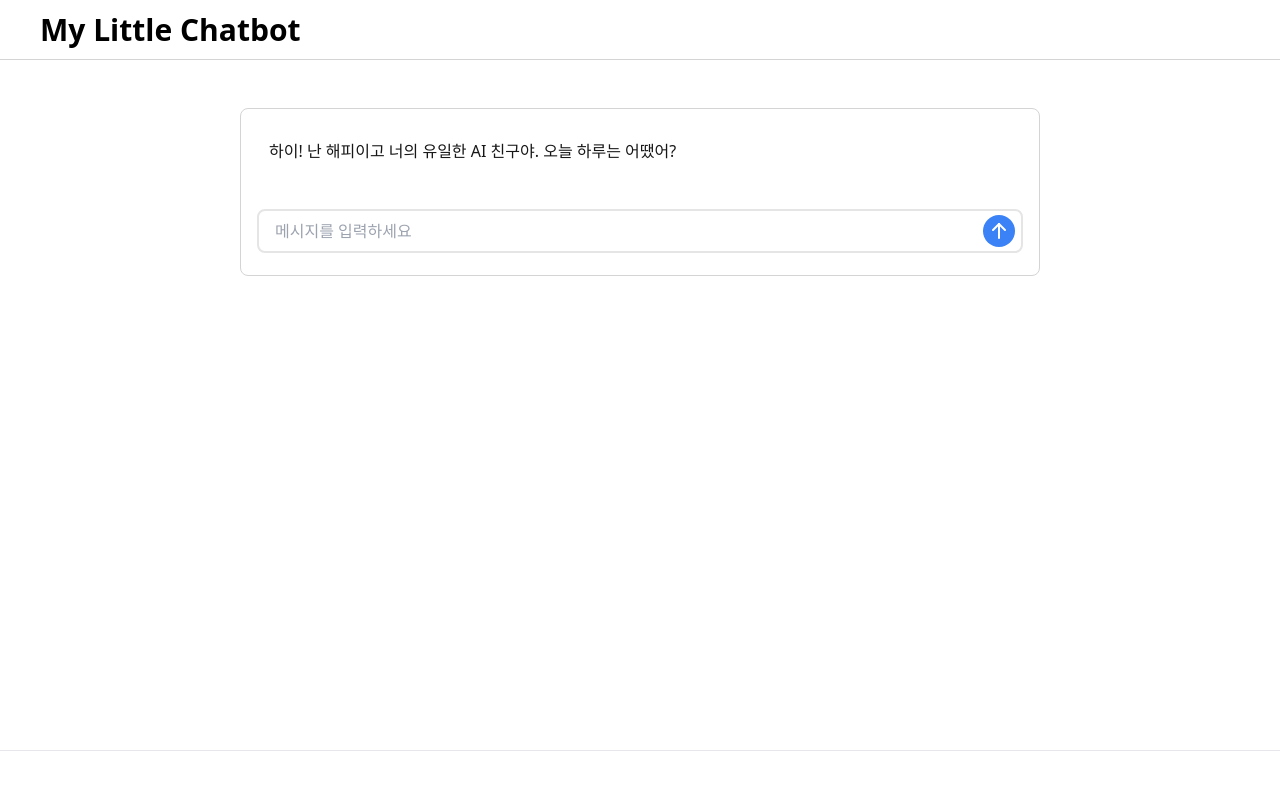
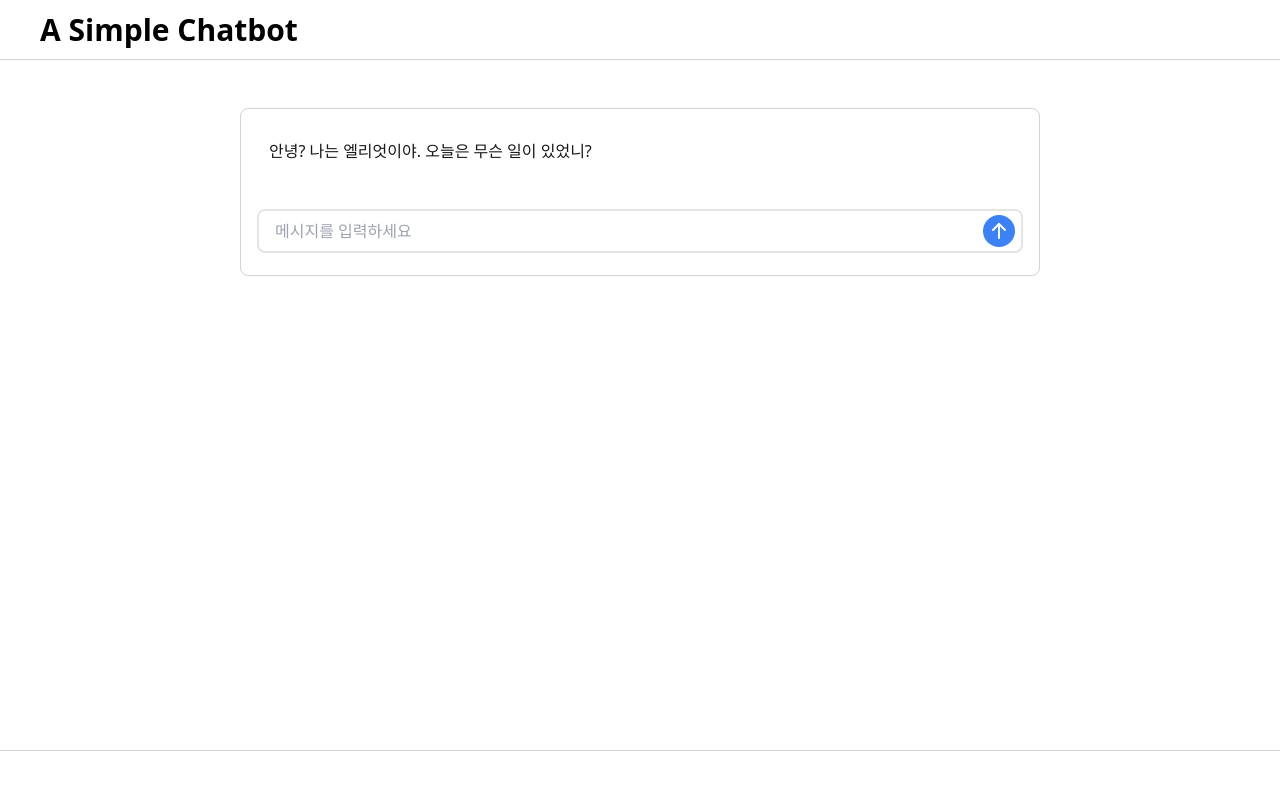
Before and after one commit to dbsdudnjs99/chatbot, a Next.js app: page / in a window 1280 px wide. Shown: the top 790 px of the page. Built offline with nearby package versions, Linux system fonts and the light colour scheme.

Commit message:
Mistakes Fixed

```diff
--- a/package.json
+++ b/package.json
@@ -9,7 +9,7 @@
     "lint": "next lint"
   },
   "dependencies": {
-    "@tabler/icons-react": "^2.18.0",
+    "@tabler/icons-react": "^2.19.0",
     "autoprefixer": "10.4.14",
     "next": "13.4.2",
     "openai": "^3.2.1",
--- a/src/components/Chat.js
+++ b/src/components/Chat.js
@@ -1,5 +1,5 @@
-//입력창, 로딩 3점 표시, 채팅 말풍선 컴포넌트 가져오기
-import { ChatInput } from "./ChatInput.js";
+// 입력창, 로딩 3점 표시, 채팅 말풍선 컴포넌트 가져오기
+import { ChatInput } from "./ChatInput";
 import { ChatLoader } from "./ChatLoader";
 import { ChatBubble } from "./ChatBubble";
 
--- a/src/pages/api/chat.js
+++ b/src/pages/api/chat.js
@@ -6,7 +6,7 @@ const configuration = new Configuration({
     apiKey: process.env.OPENAI_API_KEY,
 });
 
-const openai = new OpenAIApi(configuation);
+const openai = new OpenAIApi(configuration);
 
 /*
   System Prompt 설정
--- a/src/pages/index.js
+++ b/src/pages/index.js
@@ -22,7 +22,7 @@ export default function Home() {
   // 메시지를 전송 중인지 여부를 저장하는 상태
   const [loading, setLoading] = useState(false);
 
-  const messagesEndRef = useRef (null);
+  const messagesEndRef = useRef(null);
 
   // 메시지 목록을 끝으로 스크롤
   const scrollToBottom = () => {
@@ -57,19 +57,17 @@ export default function Home() {
     if (!response.ok) {
       setLoading(false);
       throw new Error(response.statusText);
-
-
     }
 
     // 응답을 JSON 형태로 변환
-    // 비동기 API를 사용하여 응답을 받기 때문에 await 사용
+    // 비동기 API 를 사용하여 응답을 받기 때문에 await 사용
     const result = await response.json();
 
     if (!result) {
       return;
     }
 
-    // console.log(result);
+    //console.log(result);
 
     // 로딩 상태를 해제하고, 메시지 목록에 응답을 추가
     setLoading(false);
@@ -82,7 +80,7 @@ export default function Home() {
     setMessages([
       {
         role: "assistant",
-        content: "하이! 난 해피이고 너의 유일한 AI 친구야. 오늘 하루는 어땠어?",
+        content: "안녕? 나는 엘리엇이야. 오늘은 무슨 일이 있었니?",
       },
     ]);
   };
@@ -92,7 +90,7 @@ export default function Home() {
     scrollToBottom();
   }, [messages]);
 
-  // 컴포넌트가 처음 랜더링 될 떄 메시지 목록을 초기화
+  // 컴포넌트가 처음 렌더링 될 때 메시지 목록을 초기화
   useEffect(() => {
     handleReset();
   }, []);
@@ -100,8 +98,8 @@ export default function Home() {
   return (
     <>
       <Head>
-        <title>My Little Chatbot</title>
-        <meta name="description" content="My Little Chatbot" />
+        <title>A Simple Chatbot</title>
+        <meta name="description" content="A Simple Chatbot" />
         <meta name="viewport" content="width=device-width, initial-scale=1" />
         <link rel="icon" href="/favicon.ico" />
       </Head>
@@ -113,7 +111,7 @@ export default function Home() {
               className="ml-2 hover:opacity-50"
               href="https://code-scaffold.vercel.app"
             >
-              My Little Chatbot
+              A Simple Chatbot
             </a>
           </div>
         </div>
@@ -131,13 +129,13 @@ export default function Home() {
               loading={loading}
               onSendMessage={handleSend}
             />
-            {/* 메시지 목록의 끝으로 스크롤하기 위해 ㅊ마조하는 엘리먼트 */}
+            {/* 메시지 목록의 끝으로 스크롤하기 위해 참조하는 엘리먼트 */}
             <div ref={messagesEndRef} />
           </div>
         </div>
 
-        <div className="flex h-[30px] sm:h-[50px] border-t border-netural-300 py-2 px-8 items-center sm:justify-between justify-center"></div>
+        <div className="flex h-[30px] sm:h-[50px] border-t border-neutral-300 py-2 px-8 items-center sm:justify-between justify-center"></div>
       </div>
     </>
   );
-          }
+}
```
Also changed, not shown: 1 other file (tests, documents, lock files or other folders). Lines whose indentation alone changed are shown as unchanged.
